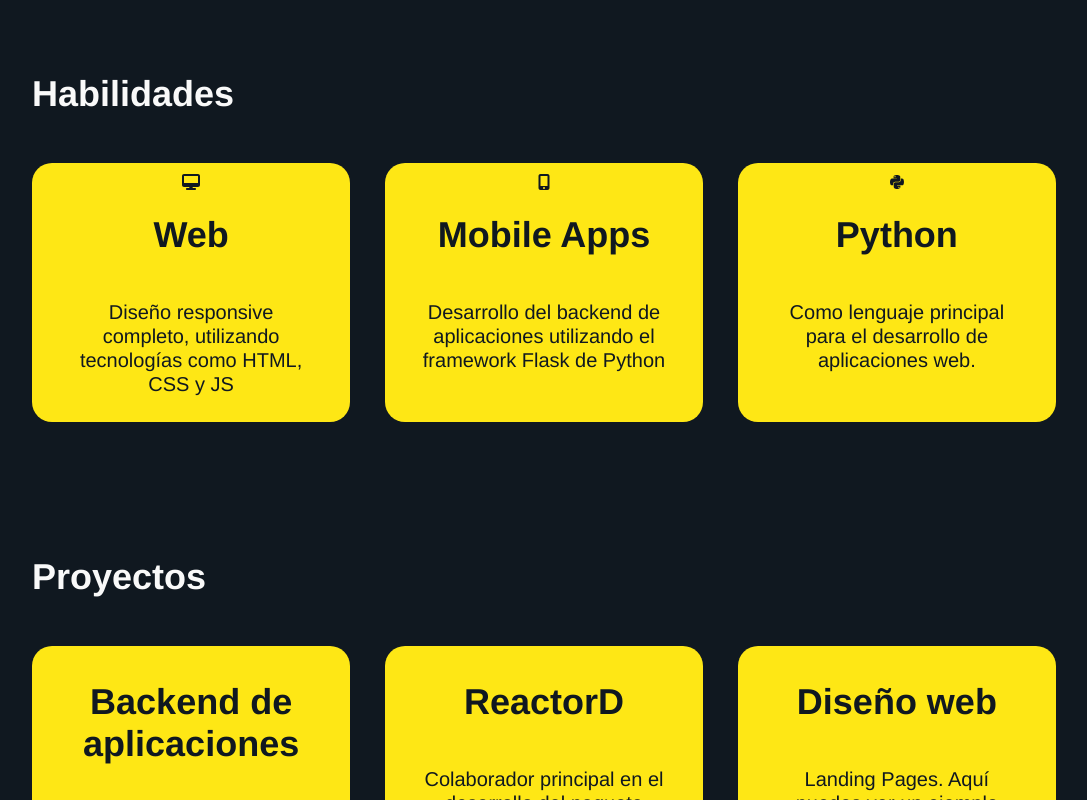
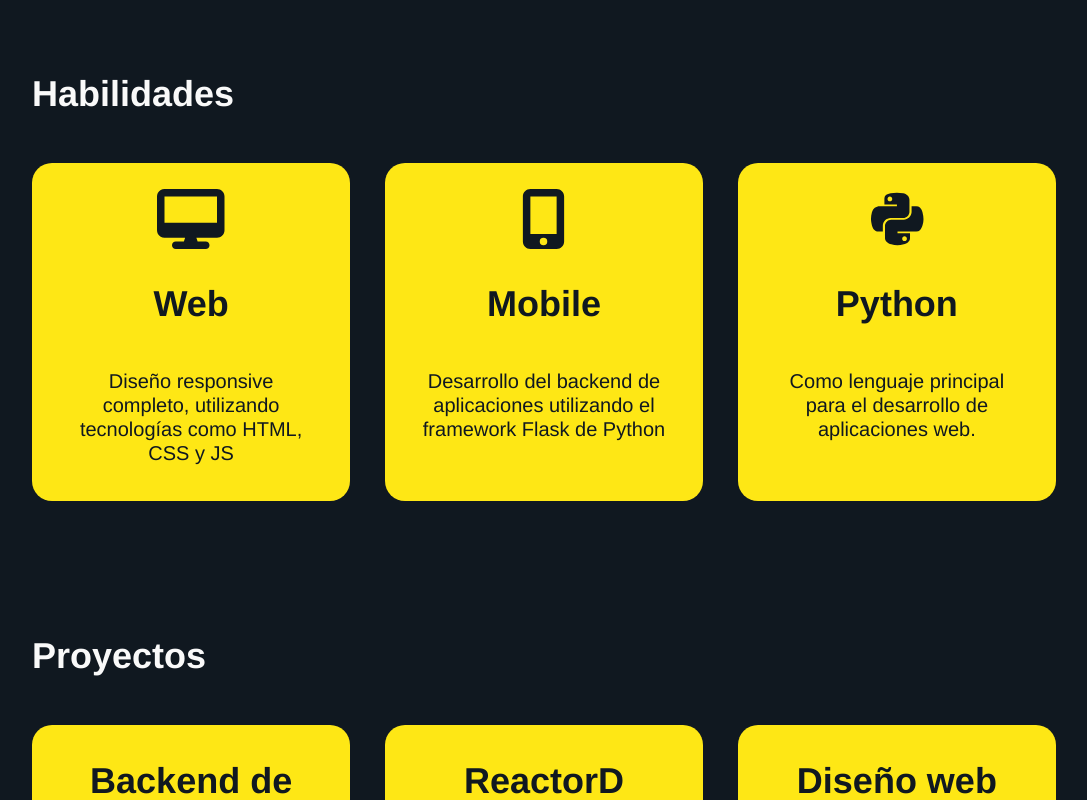
Before and after one commit to AdrianParodi/html-portfolio-react, a React (Vite) app: page / in a window 1280 px wide. Shown: the part 1820-2620 px from the top of the page, without its empty margins (96-1183 px from the left). Built offline with nearby package versions, Linux system fonts and the light colour scheme.

Commit message:
Seccion Habilidades con sus tarjetas terminada

```diff
--- a/src/Component/CardHabilidad/CardHabilidad.css
+++ b/src/Component/CardHabilidad/CardHabilidad.css
@@ -0,0 +1,27 @@
+.tarjeta-habilidades{
+    display: flex;
+    flex-direction: column;
+    align-items: center;
+    justify-content: flex-start;
+    text-align: center;
+    color: var(--background-color);
+    background-color: var(--color2);
+    border: 1px dashed var(--color2);
+    border-radius: 20px;
+    padding: 15px 25px;
+    align-self: stretch;
+    width: 26%;
+}
+
+.tarjeta-habilidades p{
+    color: var(--background-color);
+    /* font-size: 14px; */
+    font-weight: 400;
+    width:250px;
+}
+
+.icono-habilidad{
+    color: var(--background-color);
+    font-size: 60px;
+    margin: 10px 0px;
+}
--- a/src/Component/CardHabilidad/CardHabilidad.jsx
+++ b/src/Component/CardHabilidad/CardHabilidad.jsx
@@ -1 +1,17 @@
-import './Card-Habilidad.css'
+import './CardHabilidad.css'
+import { FontAwesomeIcon } from '@fortawesome/react-fontawesome'
+
+
+const CardHabilidad = ({titulo, icono, descripcion})=>{
+    console.log(titulo)
+return(
+    <div className='tarjeta-habilidades'>
+        <FontAwesomeIcon  className='icono-habilidad' icon={icono}/>
+        <h1>{titulo}</h1>
+        <p>{descripcion}</p>
+    </div>
+    )
+}
+
+
+export default CardHabilidad
--- a/src/Component/CardServicio/CardServicio.css
+++ b/src/Component/CardServicio/CardServicio.css
@@ -7,6 +7,7 @@
     border: 1px dashed var(--color2);
     border-radius: 20px;
     padding: 25px 25px 25px 25px;
+    margin: 15px 0px;
     align-self: stretch;
     width: 26%;
 }
@@ -16,7 +17,6 @@
     flex-direction: column;
     align-items: center;
 }
-
 
 .tarjeta-servicios h2{
     font-weight: 600;
@@ -49,4 +49,5 @@
     /* color:var(--color1); */
     background-color:  rgba(255, 240, 110, 0.906);
     transition: var(--transition-buttons);
+    cursor: pointer;
 }
--- a/src/Component/Habilidades/Habilidades.css
+++ b/src/Component/Habilidades/Habilidades.css
@@ -1,4 +1,4 @@
-.habilidades{
+.contenedor-habilidades{
     display: flex;
     flex-direction: row;
     flex-wrap: wrap;
@@ -8,31 +8,3 @@
     border: none;
     padding:20px 0px;
 }
-
-.habilidades div{
-    display: flex;
-    flex-direction: column;
-    align-items: center;
-    justify-content: flex-start;
-    text-align: center;
-    color: var(--background-color);
-    background-color: var(--color2);
-    border: 1px dashed var(--color2);
-    border-radius: 20px;
-    padding: 10px 25px 5px 25px;
-    align-self: stretch;
-    width: 26%;
-}
-
-.habilidades p{
-    color: var(--background-color);
-    /* font-size: 14px; */
-    font-weight: 400;
-    width:250px;
-}
-
-.habilidades i{
-    color: var(--background-color);
-    font-size: 60px;
-    margin: 10px 0px;
-}
--- a/src/Component/Habilidades/Habilidades.jsx
+++ b/src/Component/Habilidades/Habilidades.jsx
@@ -1,6 +1,5 @@
 import './Habilidades.css'
-
-import {FontAwesomeIcon} from '@fortawesome/react-fontawesome';
+import CardHabilidad from '../CardHabilidad/CardHabilidad.jsx'
 
 // Iconos seccion Habilidades
 import {faPython} from '@fortawesome/free-brands-svg-icons';
@@ -8,29 +7,27 @@
 
 
 const Habilidades=()=>{
+
+  const tarjetasHabilidades = [
+    {titulo:"Web", icono:faDesktop, descripcion:"Diseño responsive completo, utilizando tecnologías como HTML, CSS y JS"},
+
+    {titulo:"Mobile", icono:faMobileScreenButton, descripcion:"Desarrollo del backend de aplicaciones utilizando el framework Flask de Python"},
+
+    {titulo:"Python", icono:faPython, descripcion:"Como lenguaje principal para el desarrollo de aplicaciones web."}
+  ]
+
+  const tarjeta1={titulo:"Python", icono:faPython, descripcion:"Como lenguaje principal para el desarrollo de aplicaciones web."}
+
     return(
 
       <section id="habilidades">
         <h1>Habilidades</h1>
         {/* <!-- Subseccion con los cuadros amarillos e íconos --> */}
-        <section className="habilidades" >
-        <div>
-            <FontAwesomeIcon icon={faDesktop}/>
-            <h1>Web</h1>
-            <p>Diseño responsive completo, utilizando tecnologías como HTML, CSS y JS</p>
-          </div>
+        <section className="contenedor-habilidades" >
+          {tarjetasHabilidades.map(tarjetaHabilidad => <CardHabilidad titulo={tarjetaHabilidad.titulo} icono={tarjetaHabilidad.icono} descripcion={tarjetaHabilidad.descripcion}/>
+        )
+        }
 
-          <div>
-            <FontAwesomeIcon icon={faMobileScreenButton}/>
-            <h1>Mobile Apps</h1>
-            <p>Desarrollo del backend de aplicaciones utilizando el framework Flask de Python</p>
-          </div>
-
-          <div>
-            <FontAwesomeIcon icon={faPython}/>
-              <h1>Python</h1>
-              <p>Como lenguaje principal para el desarrollo de aplicaciones web.</p>
-          </div>
       </section>
     </section>
     )
--- a/src/Component/SobreMi/SobreMi.jsx
+++ b/src/Component/SobreMi/SobreMi.jsx
@@ -1,6 +1,6 @@
 import './SobreMi.css'
 import CardDestacado from '../CardDestacado/CardDestacado';
-import {FontAwesomeIcon} from '@fortawesome/react-fontawesome';
+
 // Iconos seccion Sobre mi
 import {faDesktop, faMobileScreenButton, faChartLine} from '@fortawesome/free-solid-svg-icons';
 
```
